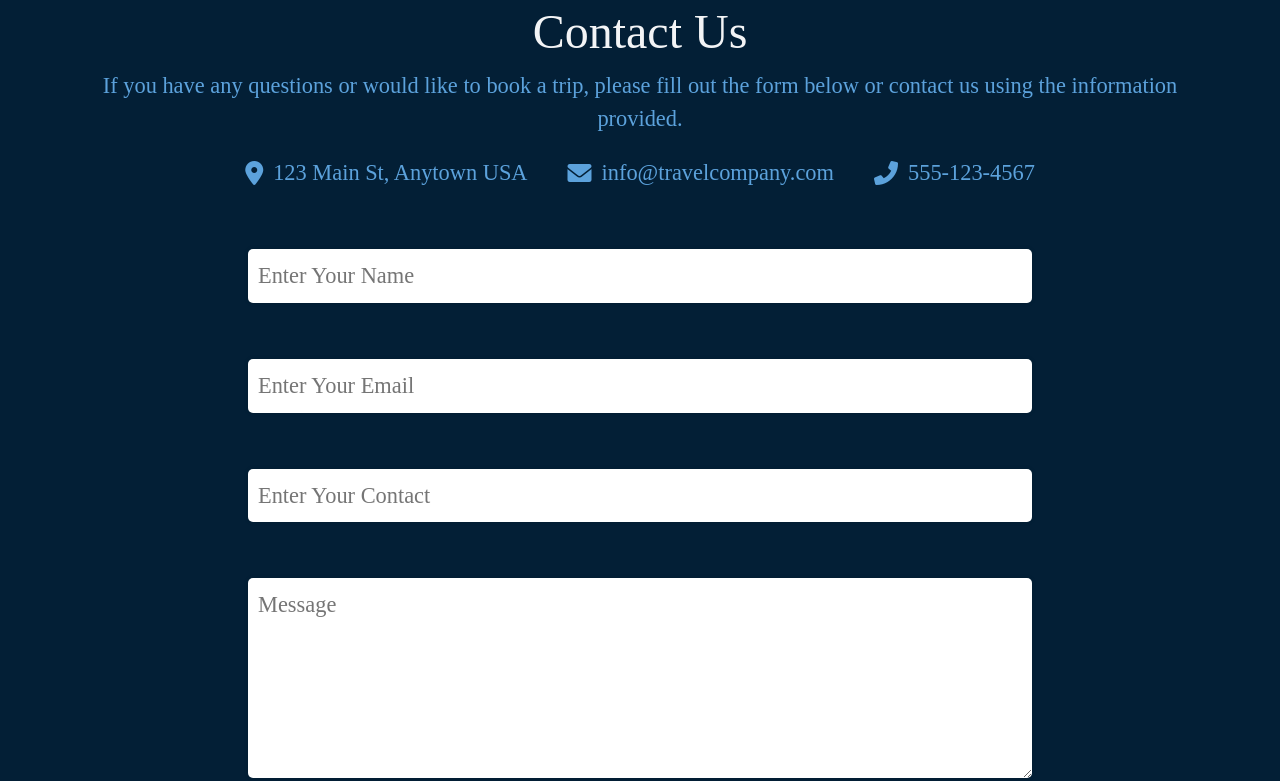
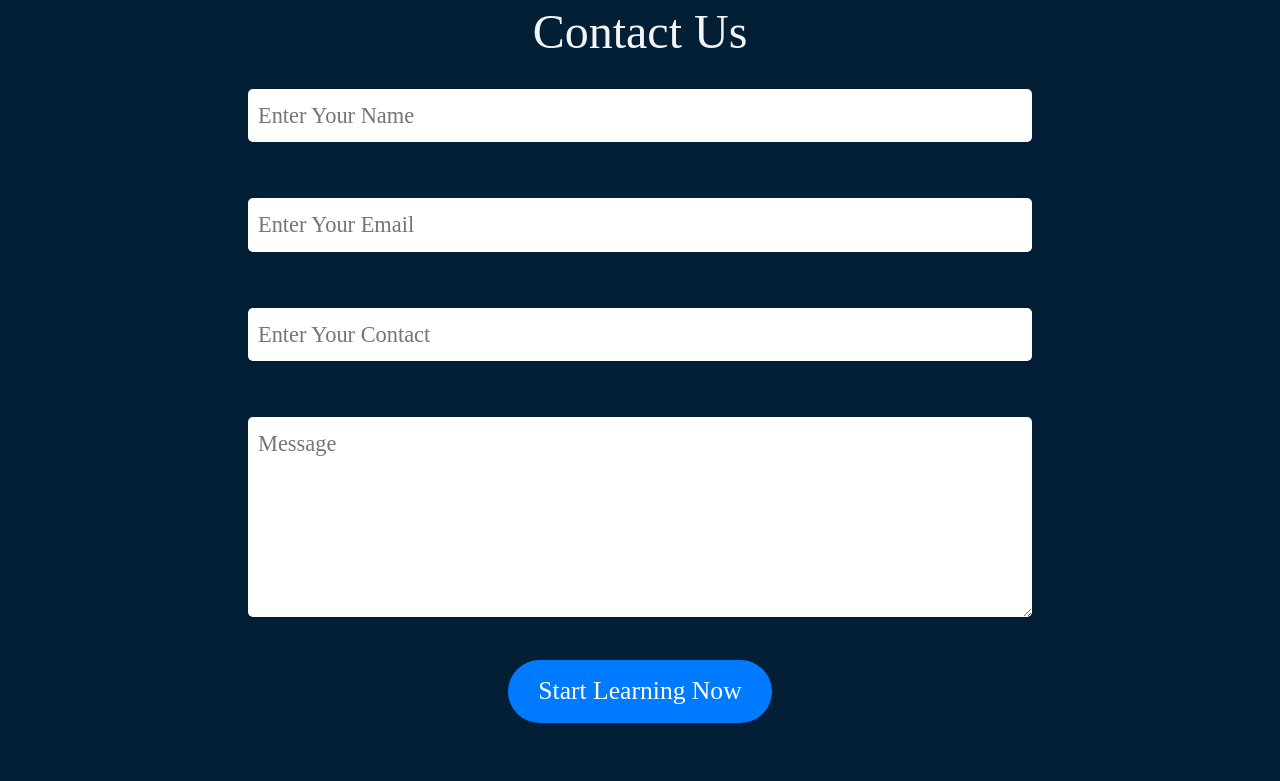
Before and after one commit to a-njli/Landing_page_ass1, a plain HTML site: page index.html in a window 1280 px wide. Shown: the part 877-1658 px from the top of the page. Drawn offline with nearby package versions, Linux system fonts and the light colour scheme.

Commit message:
fixed_contact_form

```diff
--- a/index.html
+++ b/index.html
@@ -82,27 +82,7 @@
     <main>
       <section id="contact-form" class="contact-form">
         <h3>Contact Us</h3>
-        <div class="contact-info">
-          <p>
-            If you have any questions or would like to book a trip, please fill
-            out the form below or contact us using the information provided.
-          </p>
-          <ul>
-            <li>
-              <i class="fas fa-map-marker-alt"></i>123 Main St, Anytown USA
-            </li>
-            <li>
-              <i class="fas fa-envelope"></i
-              ><a href="mailto:info@travelcompany.com"
-                >info@travelcompany.com</a
-              >
-            </li>
-            <li>
-              <i class="fas fa-phone-alt"></i
-              ><a href="tel:555-123-4567">555-123-4567</a>
-            </li>
-          </ul>
-        </div>
+
         <form action="#" class="form">
           <div class="form-group">
             <input
@@ -149,6 +129,7 @@
           </style>
         </form>
       </section></main>
+      <footer>
       <section class="contact">
         <div class="container">
             <div class="row">
@@ -203,6 +184,6 @@
         <div class="container text-white">Copyright@2008-23 Eagetutor.com All rights reserved | Powered by EAGE
             EDUSOLUTIONS PVT LTD</div>
     </div>
-
+</footer>
   </body>
 </html>
```
